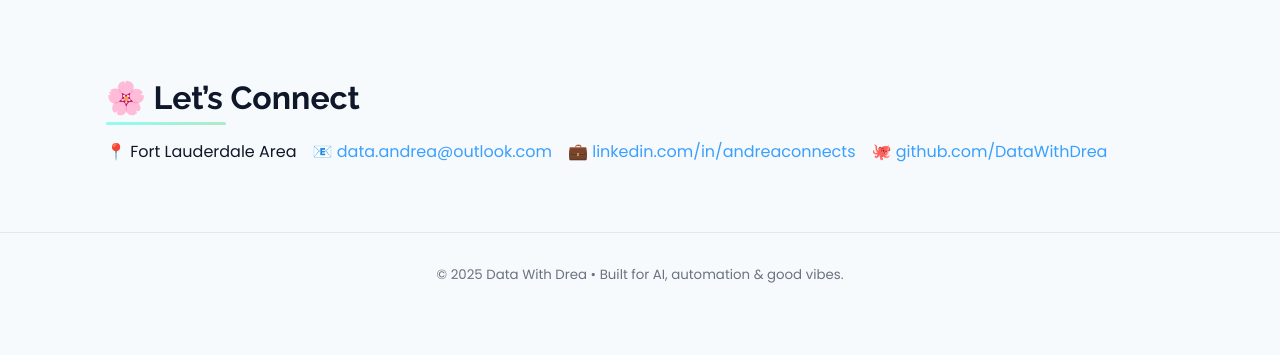
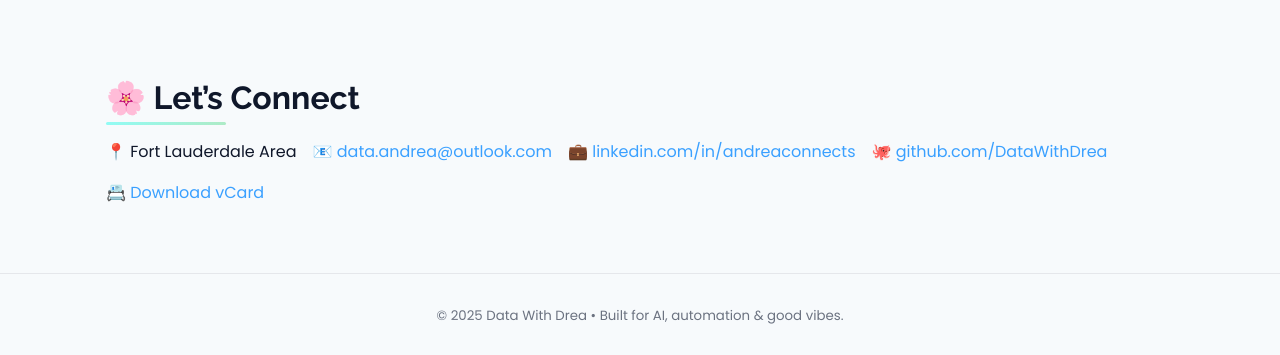
Before and after one commit to DataWithDrea/DataWithDrea.github.io, a plain HTML site: page index.html in a window 1280 px wide. Shown: the part 3684-4039 px from the top of the page. Before the commit the page ends 3998 px from the top, so only its background shows below. Drawn offline with Linux system fonts and the light colour scheme.

Commit message:
Update index.html

```diff
--- a/index.html
+++ b/index.html
@@ -168,6 +168,7 @@
       <li>📧 <a href="mailto:data.andrea@outlook.com">data.andrea@outlook.com</a></li>
       <li>💼 <a href="https://linkedin.com/in/andreaconnects" target="_blank" rel="noopener">linkedin.com/in/andreaconnects</a></li>
       <li>🐙 <a href="https://github.com/DataWithDrea" target="_blank" rel="noopener">github.com/DataWithDrea</a></li>
+    <li>📇 <a href="/Andrea-Contact.vcf" download>Download vCard</a></li>
     </ul>
   </section>
 
```
